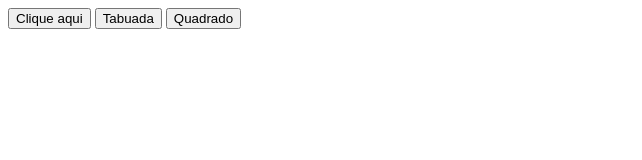
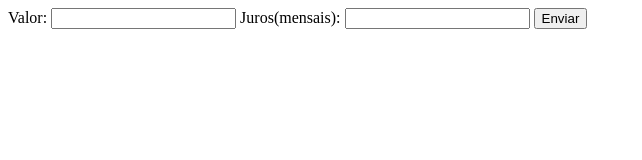
Before and after one commit to yasmingaby/primeiroa_3t, a plain HTML site: page index.html in a window 1280 px wide. Shown: the whole page, without its empty margins (0-642 px from the left). Drawn offline with Linux system fonts and the light colour scheme.

Commit message:
Add files via upload

```diff
--- a/index.html
+++ b/index.html
@@ -8,8 +8,9 @@
    <script src="estudo.js"></script>
 </head>
 <body>
-    <button onclick="escreva()"> Clique aqui </button>
-    <button onclick="minhatabuada()"> Tabuada </button>
-    <button onclick="quadrado()"> Quadrado </button>
+   Valor: <input id="valor" type="text">
+   Juros(mensais): <input id="juros" type="text">
+<button onclick="calcula()">Enviar</button:>
+
 </body>
 </html>
```
